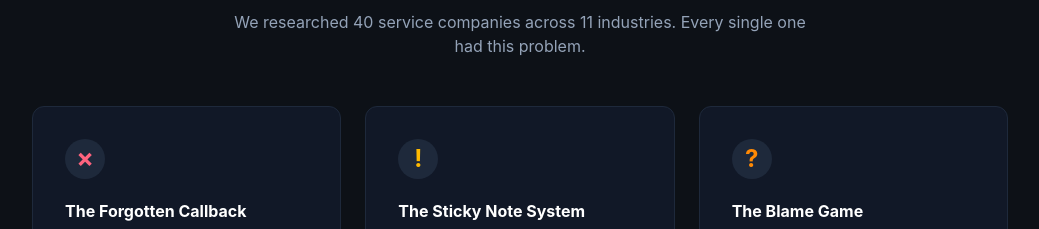
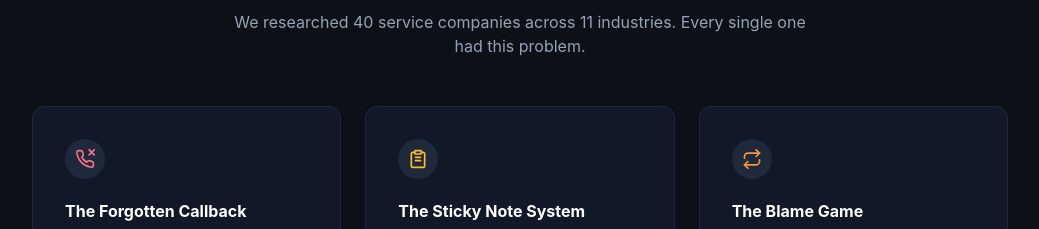
Before and after one commit to jobblixor/promise-tracker-mvp, a React (Vite) app: page / in a window 1280 px wide. Shown: the part 960-1189 px from the top of the page, without its empty margins (120-1159 px from the left). Built offline with nearby package versions, Linux system fonts and the light colour scheme; no server answers.

Commit message:
Replace text icons with professional SVG icons on landing page

```diff
--- a/src/pages/LandingPage.jsx
+++ b/src/pages/LandingPage.jsx
@@ -101,8 +101,12 @@ export default function LandingPage() {
 
             {/* Card 1 */}
             <div className="bg-bg-card border border-border rounded-xl p-8 transition-all duration-300 hover:-translate-y-1">
-              <div className="w-10 h-10 rounded-full bg-[#1e293b] flex items-center justify-center font-bold mb-5">
-                <span className="text-rose-400 text-2xl">✗</span>
+              <div className="w-10 h-10 rounded-full bg-[#1e293b] flex items-center justify-center mb-5">
+                <svg width="20" height="20" viewBox="0 0 24 24" fill="none" stroke="#fb7185" strokeWidth="2" strokeLinecap="round" strokeLinejoin="round">
+                  <path d="M22 16.92v3a2 2 0 0 1-2.18 2 19.79 19.79 0 0 1-8.63-3.07 19.5 19.5 0 0 1-6-6 19.79 19.79 0 0 1-3.07-8.67A2 2 0 0 1 4.11 2h3a2 2 0 0 1 2 1.72c.127.96.361 1.903.7 2.81a2 2 0 0 1-.45 2.11L8.09 9.91a16 16 0 0 0 6 6l1.27-1.27a2 2 0 0 1 2.11-.45c.907.339 1.85.573 2.81.7A2 2 0 0 1 22 16.92z"/>
+                  <line x1="17" y1="1" x2="23" y2="7"/>
+                  <line x1="23" y1="1" x2="17" y2="7"/>
+                </svg>
               </div>
               <h3 className="text-text-primary font-bold text-base mb-3">The Forgotten Callback</h3>
               <p className="text-text-muted text-sm leading-relaxed">
@@ -112,8 +116,13 @@ export default function LandingPage() {
 
             {/* Card 2 */}
             <div className="bg-bg-card border border-border rounded-xl p-8 transition-all duration-300 hover:-translate-y-1">
-              <div className="w-10 h-10 rounded-full bg-[#1e293b] flex items-center justify-center font-bold mb-5">
-                <span className="text-amber-400 text-2xl">!</span>
+              <div className="w-10 h-10 rounded-full bg-[#1e293b] flex items-center justify-center mb-5">
+                <svg width="20" height="20" viewBox="0 0 24 24" fill="none" stroke="#fbbf24" strokeWidth="2" strokeLinecap="round" strokeLinejoin="round">
+                  <path d="M16 4h2a2 2 0 0 1 2 2v14a2 2 0 0 1-2 2H6a2 2 0 0 1-2-2V6a2 2 0 0 1 2-2h2"/>
+                  <rect x="8" y="2" width="8" height="4" rx="1" ry="1"/>
+                  <line x1="9" y1="10" x2="15" y2="10"/>
+                  <line x1="9" y1="14" x2="15" y2="14"/>
+                </svg>
               </div>
               <h3 className="text-text-primary font-bold text-base mb-3">The Sticky Note System</h3>
               <p className="text-text-muted text-sm leading-relaxed">
@@ -123,8 +132,13 @@ export default function LandingPage() {
 
             {/* Card 3 */}
             <div className="bg-bg-card border border-border rounded-xl p-8 transition-all duration-300 hover:-translate-y-1">
-              <div className="w-10 h-10 rounded-full bg-[#1e293b] flex items-center justify-center font-bold mb-5">
-                <span className="text-orange-400 text-2xl">?</span>
+              <div className="w-10 h-10 rounded-full bg-[#1e293b] flex items-center justify-center mb-5">
+                <svg width="20" height="20" viewBox="0 0 24 24" fill="none" stroke="#fb923c" strokeWidth="2" strokeLinecap="round" strokeLinejoin="round">
+                  <polyline points="17 1 21 5 17 9"/>
+                  <path d="M3 11V9a4 4 0 0 1 4-4h14"/>
+                  <polyline points="7 23 3 19 7 15"/>
+                  <path d="M21 13v2a4 4 0 0 1-4 4H3"/>
+                </svg>
               </div>
               <h3 className="text-text-primary font-bold text-base mb-3">The Blame Game</h3>
               <p className="text-text-muted text-sm leading-relaxed">
```
